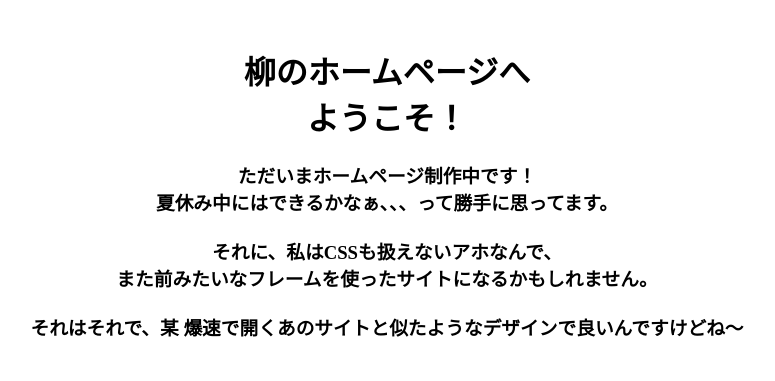
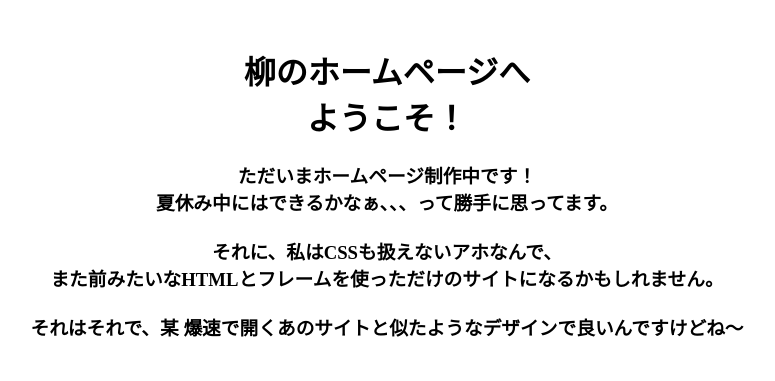
Before and after one commit to yanagi-lpc/yanagi-lpc.github.io, a plain HTML site: page index.html in a window 1280 px wide. Shown: the top 381 px of the page, without its empty margins (253-1028 px from the left). Drawn offline with Linux system fonts and the light colour scheme.

Commit message:
Update index.html

```diff
--- a/index.html
+++ b/index.html
@@ -14,7 +14,7 @@
 夏休み中にはできるかなぁ、、、って勝手に思ってます。<BR>
 <BR>
 それに、私はCSSも扱えないアホなんで、<BR>
-また前みたいなフレームを使ったサイトになるかもしれません。<BR>
+また前みたいなHTMLとフレームを使っただけのサイトになるかもしれません。<BR>
 <BR>
 それはそれで、某 爆速で開くあのサイトと似たようなデザインで良いんですけどね～<BR>
 <BR>
```
